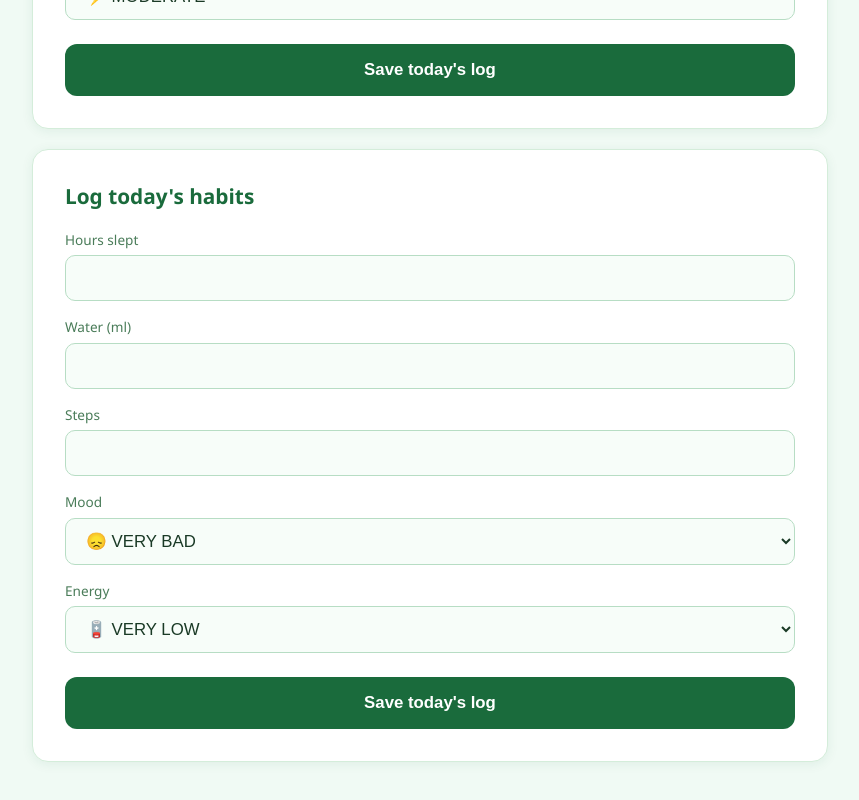
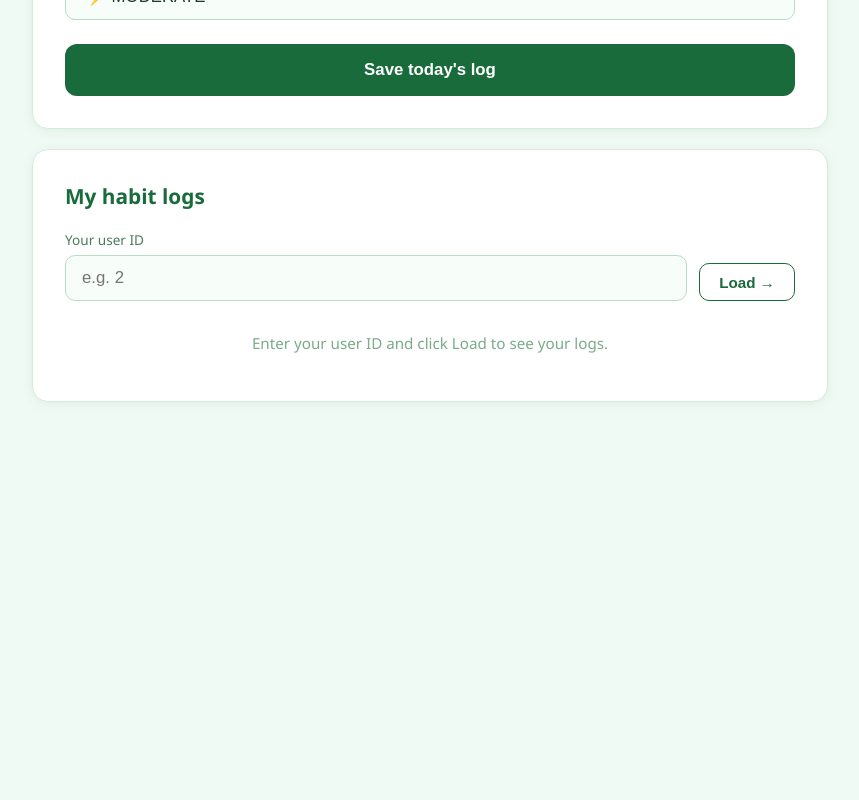
Before and after one commit to LidiaS98/bloomit, a React (Vite) app in the folder frontend/: page / in a window 1280 px wide. Shown: the part 616-1416 px from the top of the page, without its empty margins (210-1069 px from the left). After the commit the page ends 1086 px from the top, so only its background shows below. Built offline with nearby package versions, Linux system fonts and the light colour scheme.

Commit message:
#28 feat: add input validation on frontend, error popup + fix error with duplication of code

```diff
--- a/frontend/src/App.jsx
+++ b/frontend/src/App.jsx
@@ -21,9 +21,10 @@ export default function App() {
   const [saved, setSaved] = useState(false)
   const [userId, setUserId] = useState("")
   const [habits, setHabits] = useState([])
+  const [error, setError] = useState(null)
 
   const handleSubmit = async () => {
-    await fetch(`${API}/api/habits`, {
+    const response = await fetch(`${API}/api/habits`, {
       method: "POST",
       headers: { "Content-Type": "application/json" },
       body: JSON.stringify({
@@ -32,8 +33,13 @@ export default function App() {
         energy: selectedEnergy,
       })
     })
+
+if (response.ok){
     setSaved(true)
     setTimeout(() => setSaved(false), 2500)
+    } else if (response.status === 400){
+        setError("Invalid data! Check your inputs.")
+    }
   }
 
   const loadHabits = () => {
@@ -64,7 +70,7 @@ export default function App() {
         handleSubmit={handleSubmit}
         saved={saved}
       />
-
+       {error && <div className="error-msg">{error}</div>}
       <HabitsList
         userId={userId}
         setUserId={setUserId}
--- a/frontend/src/components/HabitsList.jsx
+++ b/frontend/src/components/HabitsList.jsx
@@ -1,58 +1,31 @@
-const MOODS = ["VERY_BAD", "BAD", "NEUTRAL", "GOOD", "VERY_GOOD"]
-const ENERGIES = ["VERY_LOW", "LOW", "MODERATE", "HIGH", "VERY_HIGH"]
-
-const moodEmoji = {
-  VERY_BAD: "😞", BAD: "😕", NEUTRAL: "😐", GOOD: "🙂", VERY_GOOD: "😄"
-}
-const energyEmoji = {
-  VERY_LOW: "🪫", LOW: "😴", MODERATE: "⚡", HIGH: "🔋", VERY_HIGH: "🚀"
-}
-
-export default function HabitForm({ sleepHours, setSleepHours, waterMl, setWaterMl, steps, setSteps, selectedMood, setSelectedMood, selectedEnergy, setSelectedEnergy, handleSubmit, saved }) {
+export default function HabitsList({ userId, setUserId, habits, loadHabits, moodEmoji, energyEmoji }) {
   return (
     <div className="card">
-      <p className="card-title">Log today's habits</p>
-
-      <div className="field">
-        <label className="label">Hours slept</label>
-        <input className="input" type="number" value={sleepHours}
-          onChange={e => setSleepHours(e.target.value)} />
+      <p className="card-title">My habit logs</p>
+      <div className="user-row">
+        <div className="user-input">
+          <label className="label">Your user ID</label>
+          <input className="input" type="number" placeholder="e.g. 2"
+            value={userId} onChange={e => setUserId(e.target.value)} />
+        </div>
+        <button className="load-btn" onClick={loadHabits}>Load →</button>
       </div>
 
-      <div className="field">
-        <label className="label">Water (ml)</label>
-        <input className="input" type="number" value={waterMl}
-          onChange={e => setWaterMl(e.target.value)} />
+      <div style={{ marginTop: "1rem" }}>
+        {habits.length === 0
+          ? <p className="empty">Enter your user ID and click Load to see your logs.</p>
+          : habits.map(h => (
+            <div key={h.id} className="habit-item">
+              <span className="habit-stat"><span className="stat-label">Sleep</span> {h.sleepHours}h</span>
+              <span className="habit-stat"><span className="stat-label">Water</span> {h.waterMl}ml</span>
+              <span className="habit-stat"><span className="stat-label">Steps</span> {h.steps}</span>
+              <span className="habit-stat"><span className="stat-label">Mood</span> {moodEmoji[h.mood]} {h.mood}</span>
+              <span className="habit-stat"><span className="stat-label">Energy</span> {energyEmoji[h.energy]} {h.energy}</span>
+              <span className="habit-stat"><span className="stat-label">Date</span> {new Date(h.createdAt).toLocaleDateString()}</span>
+            </div>
+          ))
+        }
       </div>
-
-      <div className="field">
-        <label className="label">Steps</label>
-        <input className="input" type="number" value={steps}
-          onChange={e => setSteps(e.target.value)} />
-      </div>
-
-      <div className="field">
-        <label className="label">Mood</label>
-        <select className="select" value={selectedMood}
-          onChange={e => setSelectedMood(e.target.value)}>
-          {MOODS.map(m => (
-            <option key={m} value={m}>{moodEmoji[m]} {m.replace("_", " ")}</option>
-          ))}
-        </select>
-      </div>
-
-      <div className="field">
-        <label className="label">Energy</label>
-        <select className="select" value={selectedEnergy}
-          onChange={e => setSelectedEnergy(e.target.value)}>
-          {ENERGIES.map(e => (
-            <option key={e} value={e}>{energyEmoji[e]} {e.replace("_", " ")}</option>
-          ))}
-        </select>
-      </div>
-
-      <button className="button" onClick={handleSubmit}>Save today's log</button>
-      {saved && <div className="success-msg">✅ Habit saved!</div>}
     </div>
   )
 }
--- a/frontend/src/styles/styles.css
+++ b/frontend/src/styles/styles.css
@@ -211,4 +211,14 @@ body {
     font-size: 1.05rem;
     padding: 1rem;
   }
+
+  .error-msg {
+      background: #fde8e8;
+      color: #c0392b;
+      border-radius: 10px;
+      padding: 0.6rem 1rem;
+      font-size: 0.9rem;
+      margin-top: 0.75rem;
+      text-align: center;
+  }
 }
```
